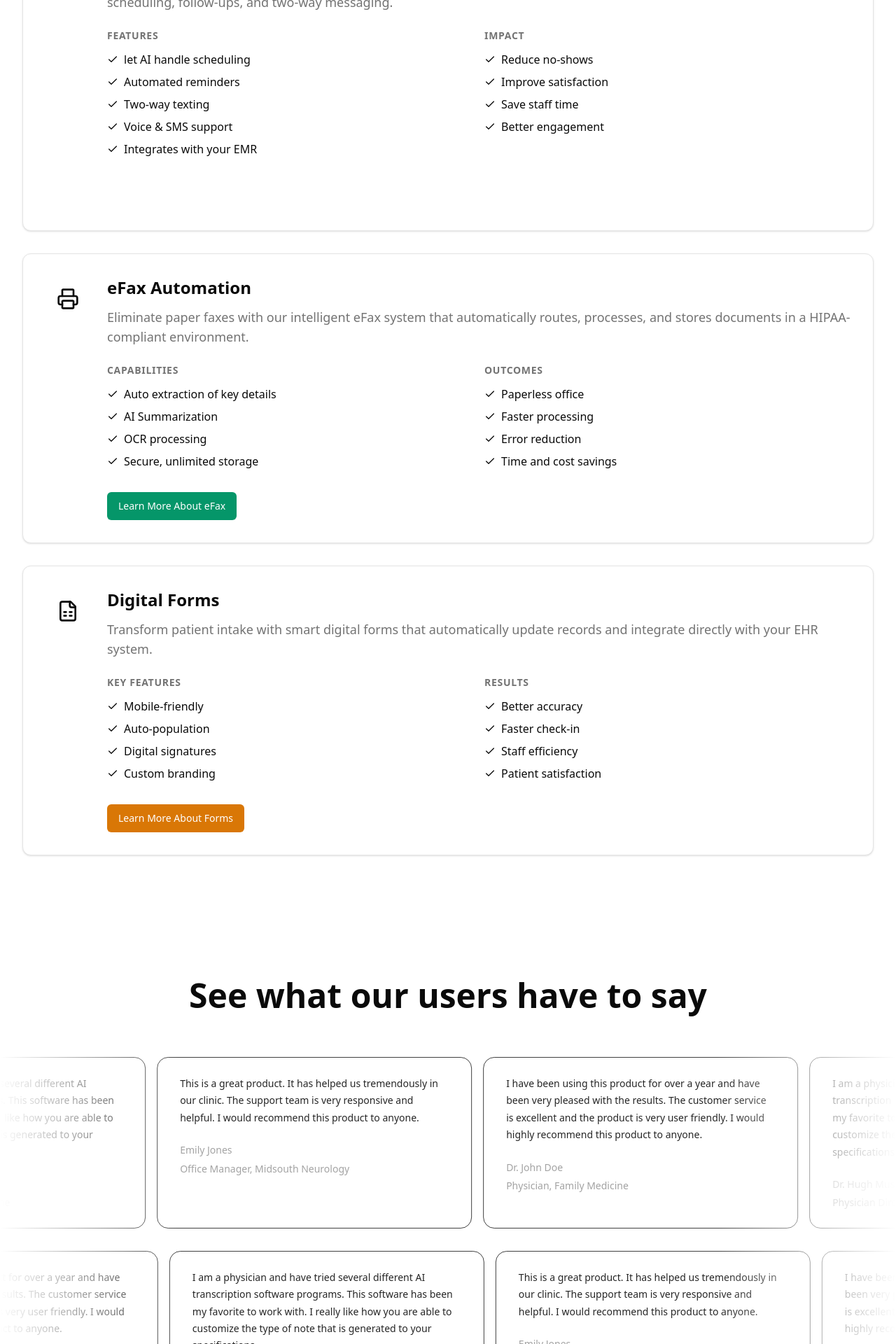
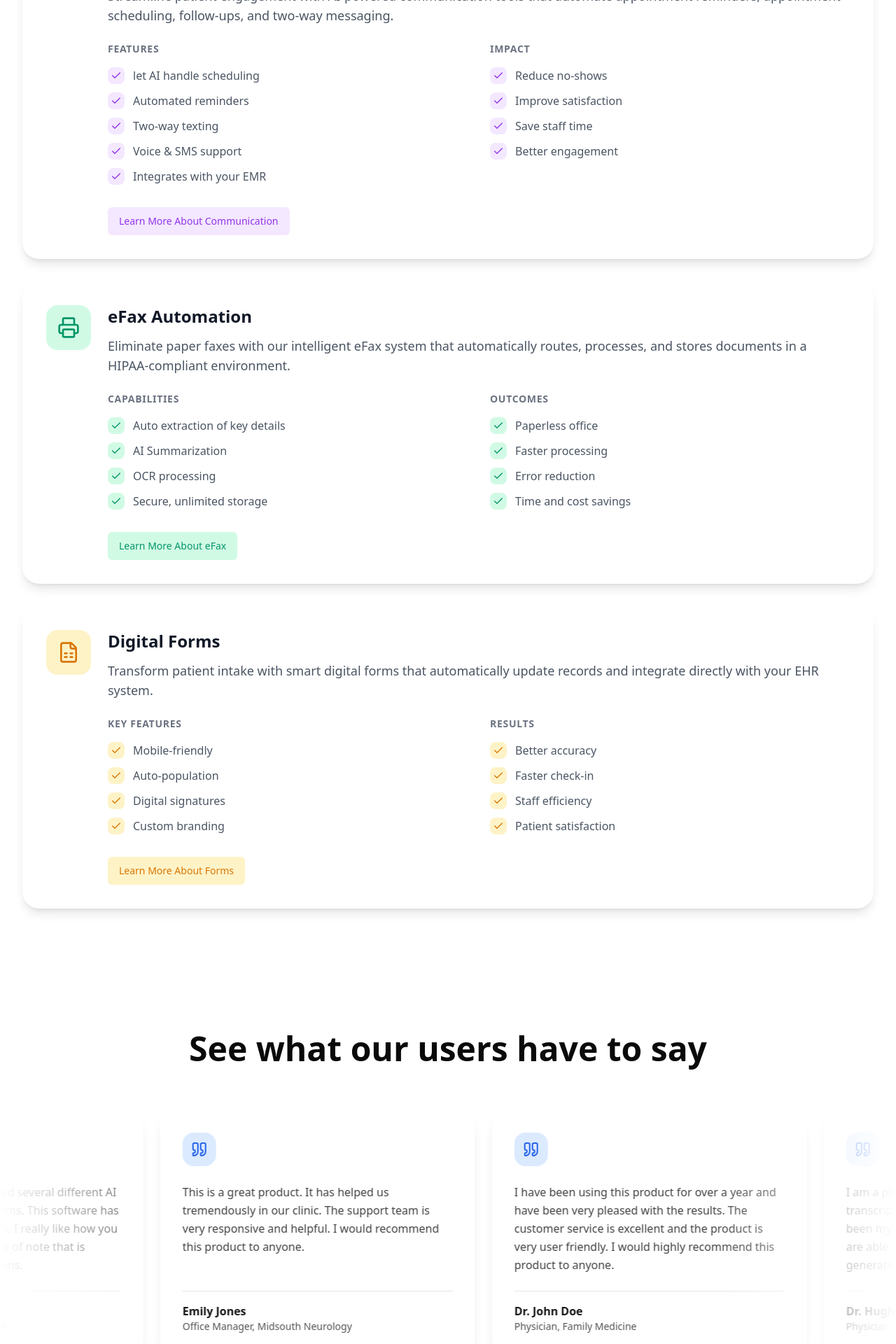
Before and after one commit to Digital-Healthcare-Solutions/DHS-Homepage, a Next.js app: page / in a window 1280 px wide. Shown: the part 3740-5660 px from the top of the page at 70% size. Built offline with nearby package versions, Linux system fonts and the light colour scheme; no server answers.

Commit message:
feat:added new styling for pricing page and reviews

```diff
--- a/components/client/homepage/PlatformOverview.tsx
+++ b/components/client/homepage/PlatformOverview.tsx
@@ -11,8 +11,6 @@ import {
   Phone
 } from "lucide-react"
 import Link from "next/link"
-
-// Define TypeScript types for the component props
 const ProductCard = ({
   title,
   description,
@@ -29,7 +27,7 @@ const ProductCard = ({
   title: string
   description: string
   icon: React.ElementType
-  color?: string
+  color?: "blue" | "purple" | "emerald" | "amber"
   badge?: string
   features: string[]
   benefits: string[]
@@ -38,50 +36,89 @@ const ProductCard = ({
   buttonText?: string
   link: string
 }) => {
+  const borderGradientMap = {
+    blue: "group-hover:border-blue-500",
+    purple: "group-hover:border-purple-500",
+    emerald: "group-hover:border-emerald-500",
+    amber: "group-hover:border-amber-500"
+  }
+
+  const iconBgMap = {
+    blue: "bg-blue-100 dark:bg-blue-900/50",
+    purple: "bg-purple-100 dark:bg-purple-900/50",
+    emerald: "bg-emerald-100 dark:bg-emerald-900/50",
+    amber: "bg-amber-100 dark:bg-amber-900/50"
+  }
+
+  const iconColorMap = {
+    blue: "text-blue-600 dark:text-blue-300",
+    purple: "text-purple-600 dark:text-purple-300",
+    emerald: "text-emerald-600 dark:text-emerald-400",
+    amber: "text-amber-600 dark:text-amber-400"
+  }
+
   return (
+    <div className="group">
       <Card
-      className={`bg-white dark:bg-neutral-900 border-${color}-500/20 hover:border-${color}-500/40 transition-all duration-300`}
+        className={`
+        relative rounded-3xl bg-white dark:bg-neutral-900
+        border-2 border-transparent transition-colors duration-300
+        ${borderGradientMap[color]}
+        shadow-lg overflow-hidden
+      `}
       >
         <div className="p-8">
           <div className="flex items-start gap-6">
-          <div className={`bg-${color}-500/10 p-4 rounded-lg`}>
-            <Icon className={`w-8 h-8 text-${color}-400`} />
+            <div className={`${iconBgMap[color]} p-4 rounded-2xl`}>
+              <Icon className={`w-8 h-8 ${iconColorMap[color]}`} />
             </div>
             <div className="flex-1">
               <div className="flex items-center gap-3 mb-3">
-              <h3 className="text-2xl font-bold">{title}</h3>
+                <h3 className="text-2xl font-bold text-gray-900 dark:text-white">
+                  {title}
+                </h3>
                 {badge && (
                   <Badge
-                  className={`bg-${color}-500/20 text-${color}-700 dark:text-${color}-300 hover:bg-${color}-500/30`}
+                    className={`${iconBgMap[color]} ${iconColorMap[color]}`}
                   >
                     {badge}
                   </Badge>
                 )}
               </div>
-            <p className="text-muted-foreground text-lg mb-6">{description}</p>
-            <div className="grid grid-cols-1 md:grid-cols-2 gap-4 mb-8">
-              <div className="space-y-3">
-                <h4 className="text-sm font-semibold text-muted-foreground uppercase tracking-wider">
+              <p className="text-gray-600 dark:text-gray-300 text-lg mb-6">
+                {description}
+              </p>
+              <div className="grid grid-cols-1 md:grid-cols-2 gap-8 mb-8">
+                <div className="space-y-4">
+                  <h4 className="text-sm font-semibold text-gray-500 dark:text-gray-400 uppercase tracking-wider">
                     {featuresTitle}
                   </h4>
-                <ul className="space-y-2">
+                  <ul className="space-y-3">
                     {features.map((feature) => (
-                    <li key={feature} className="flex items-center gap-2">
-                      <Check className={`w-4 h-4 text-${color}-400`} />
+                      <li key={feature} className="flex items-center gap-3">
+                        <span className={`p-1 rounded-lg ${iconBgMap[color]}`}>
+                          <Check className={`w-4 h-4 ${iconColorMap[color]}`} />
+                        </span>
+                        <span className="text-gray-600 dark:text-gray-300">
                           {feature}
+                        </span>
                       </li>
                     ))}
                   </ul>
                 </div>
-              <div className="space-y-3">
-                <h4 className="text-sm font-semibold text-muted-foreground uppercase tracking-wider">
+                <div className="space-y-4">
+                  <h4 className="text-sm font-semibold text-gray-500 dark:text-gray-400 uppercase tracking-wider">
                     {benefitsTitle}
                   </h4>
-                <ul className="space-y-2">
+                  <ul className="space-y-3">
                     {benefits.map((benefit) => (
-                    <li key={benefit} className="flex items-center gap-2">
-                      <Check className={`w-4 h-4 text-${color}-400`} />
+                      <li key={benefit} className="flex items-center gap-3">
+                        <span className={`p-1 rounded-lg ${iconBgMap[color]}`}>
+                          <Check className={`w-4 h-4 ${iconColorMap[color]}`} />
+                        </span>
+                        <span className="text-gray-600 dark:text-gray-300">
                           {benefit}
+                        </span>
                       </li>
                     ))}
                   </ul>
@@ -89,7 +126,7 @@ const ProductCard = ({
               </div>
               <Link href={link}>
                 <Button
-                className={`bg-${color}-600 hover:bg-${color}-700 text-white`}
+                  className={`${iconBgMap[color]} ${iconColorMap[color]} hover:opacity-90`}
                 >
                   {buttonText}
                 </Button>
@@ -98,9 +135,9 @@ const ProductCard = ({
           </div>
         </div>
       </Card>
+    </div>
   )
 }
-
 const PlatformOverview = () => {
   return (
     <div className="py-24">
--- a/components/client/homepage/UserReviews.tsx
+++ b/components/client/homepage/UserReviews.tsx
@@ -28,7 +28,7 @@ const UserReviews = () => {
             title: "Physician, Family Medicine"
           }
         ]}
-        pauseOnHover={true}
+        pauseOnHover={false}
         speed="normal"
       />
       <InfiniteMovingCards
@@ -52,7 +52,7 @@ const UserReviews = () => {
             title: "Physician, Family Medicine"
           }
         ]}
-        pauseOnHover={true}
+        pauseOnHover={false}
         speed="normal"
         direction="right"
       />
--- a/components/ui/infinite-moving-cards.tsx
+++ b/components/ui/infinite-moving-cards.tsx
@@ -1,8 +1,8 @@
 "use client"
 
 import { cn } from "@/lib/utils"
-
 import React, { useEffect, useState } from "react"
+import { Quote } from "lucide-react"
 
 export const InfiniteMovingCards = ({
   items,
@@ -27,7 +27,9 @@ export const InfiniteMovingCards = ({
   useEffect(() => {
     addAnimation()
   }, [])
+
   const [start, setStart] = useState(false)
+
   function addAnimation() {
     if (containerRef.current && scrollerRef.current) {
       const scrollerContent = Array.from(scrollerRef.current.children)
@@ -44,6 +46,7 @@ export const InfiniteMovingCards = ({
       setStart(true)
     }
   }
+
   const getDirection = () => {
     if (containerRef.current) {
       if (direction === "left") {
@@ -59,73 +62,73 @@ export const InfiniteMovingCards = ({
       }
     }
   }
+
   const getSpeed = () => {
     if (containerRef.current) {
       if (speed === "fast") {
-                containerRef.current.style.setProperty(
-                    "--animation-duration",
-                    "20s"
-                )
+        containerRef.current.style.setProperty("--animation-duration", "20s")
       } else if (speed === "normal") {
-                containerRef.current.style.setProperty(
-                    "--animation-duration",
-                    "40s"
-                )
+        containerRef.current.style.setProperty("--animation-duration", "40s")
       } else {
-                containerRef.current.style.setProperty(
-                    "--animation-duration",
-                    "80s"
-                )
+        containerRef.current.style.setProperty("--animation-duration", "80s")
       }
     }
   }
+
   return (
     <div
       ref={containerRef}
       className={cn(
-                "scroller relative z-20  max-w-[100rem] overflow-hidden  [mask-image:linear-gradient(to_right,transparent,white_20%,white_80%,transparent)]",
+        "scroller relative z-20 max-w-[100rem] overflow-hidden [mask-image:linear-gradient(to_right,transparent,white_20%,white_80%,transparent)]",
         className
       )}
     >
       <ul
         ref={scrollerRef}
         className={cn(
-                    " flex min-w-full shrink-0 gap-4 py-4 w-max flex-nowrap",
-                    start && "animate-scroll ",
+          "flex min-w-full shrink-0 gap-6 py-4 w-max flex-nowrap",
+          start && "animate-scroll",
           pauseOnHover && "hover:[animation-play-state:paused]"
         )}
       >
         {items.map((item, idx) => (
           <li
-                        className="w-[350px] max-w-full relative rounded-2xl border  flex-shrink-0 border-neutral-700 px-8 py-6 md:w-[450px]"
-                        // style={{
-                        //     background:
-                        //         "linear-gradient(180deg, var(--neutral-800), var(--neutral-900)"
-                        // }}
             key={item.name}
+            className="w-[350px] max-w-full relative flex-shrink-0 md:w-[450px]"
           >
-                        <blockquote>
-                            <div
-                                aria-hidden="true"
-                                className="user-select-none -z-1 pointer-events-none absolute -left-0.5 -top-0.5 h-[calc(100%_+_4px)] w-[calc(100%_+_4px)]"
-                            ></div>
-                            <span className=" relative z-20 text-sm leading-[1.6] dark:text-gray-100 text-neutral-800 font-normal">
+            <div className="group relative h-full overflow-hidden rounded-3xl backdrop-blur-sm bg-white/80 dark:bg-neutral-900/80 border-0 shadow-lg">
+              <div className="absolute inset-0 bg-gradient-to-br from-blue-100/50 to-transparent dark:from-blue-900/20 dark:to-transparent opacity-0 group-hover:opacity-100 transition-opacity"></div>
+
+              <div className="relative p-8 flex flex-col h-full min-h-[300px]">
+                <div className="mb-6">
+                  <div className="inline-flex p-3 rounded-2xl bg-blue-100 dark:bg-blue-900/50">
+                    <Quote className="w-6 h-6 text-blue-600 dark:text-blue-400" />
+                  </div>
+                </div>
+
+                <blockquote className="relative z-20 flex flex-col flex-grow">
+                  <p className="text-base leading-relaxed text-neutral-700 dark:text-neutral-300 flex-grow">
                     {item.quote}
-                            </span>
-                            <div className="relative z-20 mt-6 flex flex-row items-center">
-                                <span className="flex flex-col gap-1">
-                                    <span className=" text-sm leading-[1.6] text-neutral-400 dark:text-gray-400  font-normal">
+                  </p>
+
+                  <footer className="flex items-center gap-4 border-t border-neutral-200 dark:border-neutral-800 pt-4 mt-6">
+                    <div>
+                      <div className="font-semibold text-neutral-900 dark:text-white">
                         {item.name}
-                                    </span>
-                                    <span className=" text-sm leading-[1.6] text-neutral-400 dark:text-gray-400 font-normal">
+                      </div>
+                      <div className="text-sm text-neutral-600 dark:text-neutral-400">
                         {item.title}
-                                    </span>
-                                </span>
                       </div>
+                    </div>
+                  </footer>
                 </blockquote>
+              </div>
+            </div>
           </li>
         ))}
       </ul>
     </div>
   )
 }
+
+export default InfiniteMovingCards
--- a/tailwind.config.ts
+++ b/tailwind.config.ts
@@ -28,7 +28,8 @@ module.exports = {
       },
       animation: {
         shimmer: "shimmer 2s linear infinite",
-                scroll: "scroll var(--animation-duration, 40s) var(--animation-direction, forwards) linear infinite",
+        scroll:
+          "scroll var(--animation-duration, 40s) var(--animation-direction, forwards) linear infinite",
         "accordion-down": "accordion-down 0.2s ease-out",
         "accordion-up": "accordion-up 0.2s ease-out"
       },
```
Also changed, not shown: app/pricing/page.tsx (+18 -20 lines), components/client/pricing/AddOnPricing.tsx (+42 -37 lines), components/client/pricing/EnterpriseAlert.tsx (+18 -18 lines), components/client/pricing/PricingCard.tsx (+50 -56 lines), next-sitemap.config.js (+12 -18 lines). Lines whose indentation alone changed are shown as unchanged.
